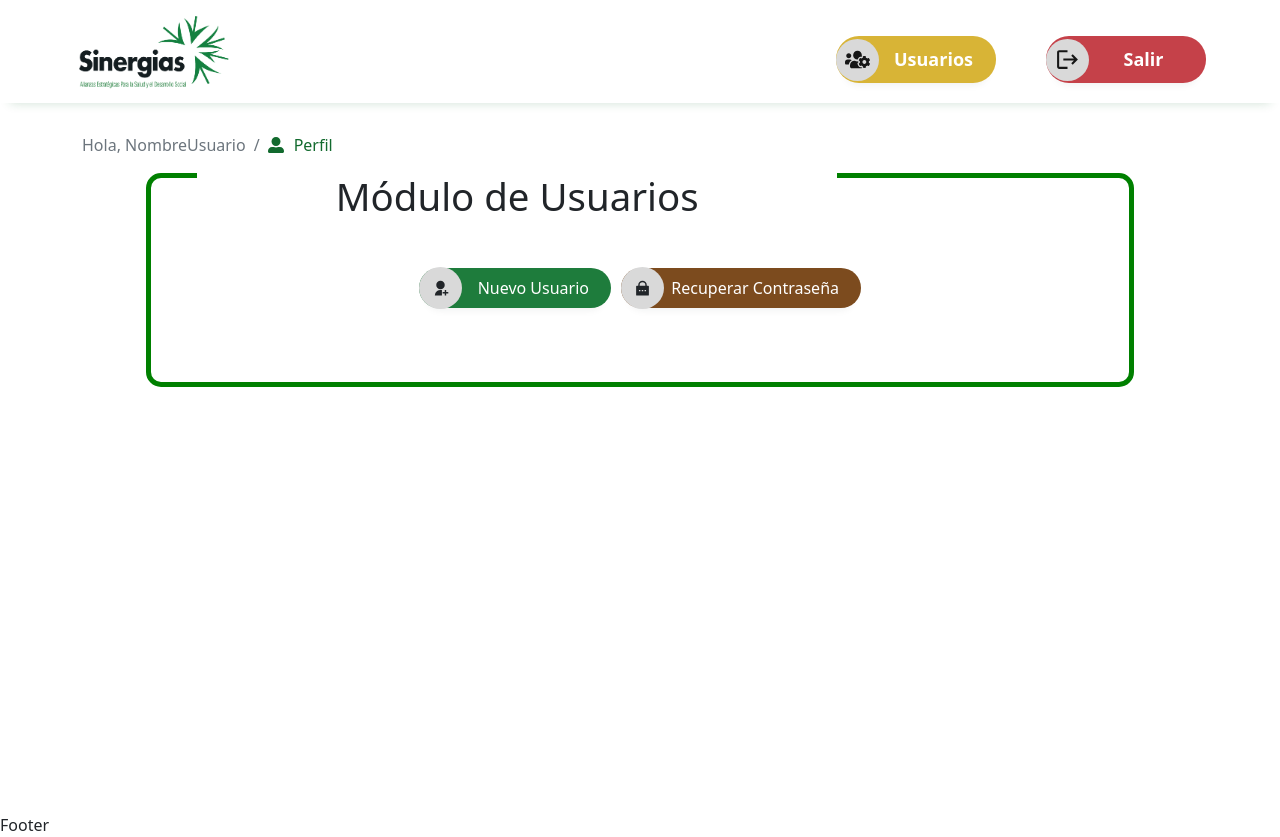
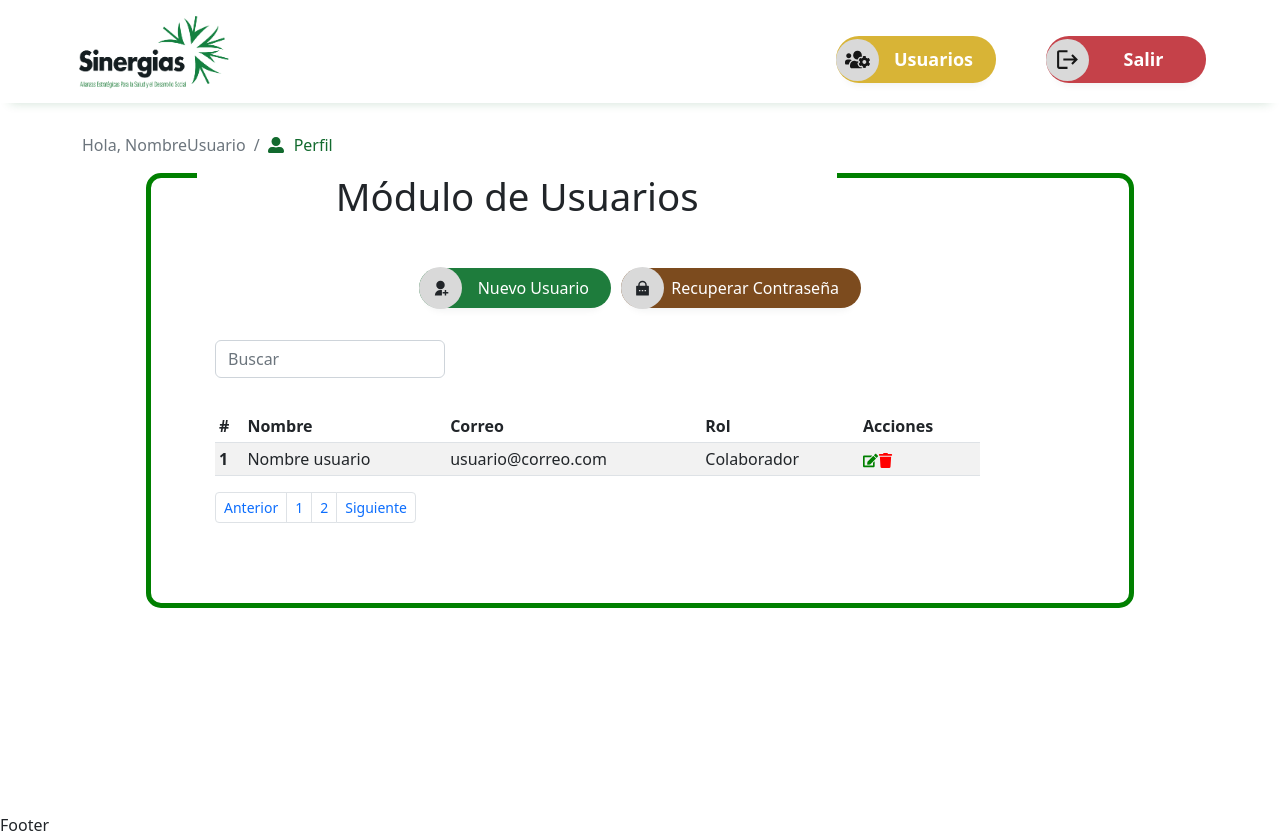
Before and after one commit to programateacademy/Sinergias-Alianzas-Front-end, a React (Create React App) app: page /users in a window 1280 px wide. Built offline with nearby package versions, Linux system fonts and the light colour scheme.

Commit message:
Se realiza maquetado de la tabla, paginación y filtrado para el módulo de usuarios

```diff
--- a/public/index.html
+++ b/public/index.html
@@ -10,34 +10,15 @@
       content="Web site created using create-react-app"
     />
     <link rel="apple-touch-icon" href="%PUBLIC_URL%/logo192.png" />
-    <!--
-      manifest.json provides metadata used when your web app is installed on a
-      user's mobile device or desktop. See https://developers.google.com/web/fundamentals/web-app-manifest/
-    -->
+
     <link rel="manifest" href="%PUBLIC_URL%/manifest.json" />
-    <!--
-      Notice the use of %PUBLIC_URL% in the tags above.
-      It will be replaced with the URL of the `public` folder during the build.
-      Only files inside the `public` folder can be referenced from the HTML.
 
-      Unlike "/favicon.ico" or "favicon.ico", "%PUBLIC_URL%/favicon.ico" will
-      work correctly both with client-side routing and a non-root public URL.
-      Learn how to configure a non-root public URL by running `npm run build`.
-    -->
     <title>React App</title>
   </head>
   <body>
     <noscript>You need to enable JavaScript to run this app.</noscript>
+    <div id="loader"></div>
     <div id="root"></div>
-    <!--
-      This HTML file is a template.
-      If you open it directly in the browser, you will see an empty page.
 
-      You can add webfonts, meta tags, or analytics to this file.
-      The build step will place the bundled scripts into the <body> tag.
-
-      To begin the development, run `npm start` or `yarn start`.
-      To create a production bundle, use `npm run build` or `yarn build`.
-    -->
   </body>
 </html>
--- a/src/App.js
+++ b/src/App.js
@@ -9,7 +9,7 @@ import { setUser } from "./store/actions/authSlice";
 
 // Componentes
 import Layout from "./components/Layout/Layout";
-import Verify from './components/Verify/Verify'
+import Verify from './components/Verify/Verify';
 
 // Páginas
 import Login from "./pages/Login/Login";
@@ -33,25 +33,37 @@ function App() {
 
   return (
     <BrowserRouter>
+      {/* Notificaciones */}
       <ToastContainer />
 
       <Routes>
+        {
+          /*
+            - =================================
+            -       RUTAS MÓDULO USUARIOS
+            - =================================
+          */
+        }
         <Route path="/" element={<Login />} />
 
-        <Route path="/home" element={<Layout><Home/></Layout>}/>
+        <Route path="/users" element={<Layout><Users/></Layout>}/>
 
-        <Route path="/users" element={<Layout><Users/></Layout>}/>
+        <Route path="/profile" element={<Layout><Profile/></Layout>}/>
 
         <Route path="/reset-password/:resetToken" element={<ResetPassword />} />
 
         <Route path="/login-with-code/:email" element={<LoginWithCode />} />
 
-        <Route path="/users" element={<Layout><Users/></Layout>}/>
-
         <Route path="/verify/:verificationToken" element={<Layout><Verify/></Layout>}/>
 
-        <Route path="/profile" element={<Layout><Profile/></Layout>}/>
-
+        {
+          /*
+            - =================================
+            -     RUTAS MÓDULO COMPONENTES
+            - =================================
+          */
+        }
+        <Route path="/home" element={<Layout><Home/></Layout>}/>
       </Routes>
     </BrowserRouter>
   );
--- /dev/null
+++ b/src/components/Pagination/Pagination.jsx
@@ -0,0 +1,33 @@
+// Dependencias
+import React from "react";
+
+// Estilos
+import { Pagination, PaginationItem, PaginationLink } from "reactstrap";
+
+const PaginationC = () => {
+  return (
+    <Pagination size="sm">
+      <PaginationItem>
+        <PaginationLink href="#" previous>
+          Anterior
+        </PaginationLink>
+      </PaginationItem>
+
+      <PaginationItem>
+        <PaginationLink href="#">1</PaginationLink>
+      </PaginationItem>
+
+      <PaginationItem>
+        <PaginationLink href="#">2</PaginationLink>
+      </PaginationItem>
+
+      <PaginationItem>
+        <PaginationLink href="#" next>
+          Siguiente
+        </PaginationLink>
+      </PaginationItem>
+    </Pagination>
+  );
+};
+
+export default PaginationC;
--- /dev/null
+++ b/src/components/RowTableUsers/RowTableUsers.jsx
@@ -0,0 +1,23 @@
+// Dependencias
+import React from "react";
+
+// Iconos
+import { FaEdit, FaTrash } from "react-icons/fa";
+
+const RowTableUsers = () => {
+  return (
+    <tr>
+      <th scope="row">1</th>
+      <td>Nombre usuario</td>
+      <td>usuario@correo.com</td>
+      <td>Colaborador</td>
+      <td>
+        <FaEdit color="green" size={15} />
+
+        <FaTrash color="red" size={15} />
+      </td>
+    </tr>
+  );
+};
+
+export default RowTableUsers;
--- /dev/null
+++ b/src/components/Search/Search.jsx
@@ -0,0 +1,13 @@
+// Dependencias
+import React from "react";
+
+// Estilos
+import { Input } from "reactstrap";
+
+const Search = ({ value, onChange }) => {
+  return (
+    <Input placeholder="Buscar" type="text" value={value} onChange={onChange} />
+  );
+};
+
+export default Search;
--- a/src/pages/Users/Users.css
+++ b/src/pages/Users/Users.css
@@ -35,3 +35,16 @@
   margin-top: 1rem;
   max-width: 90%;
 }
+
+.all-users {
+  max-width: 90%;
+  margin: 2rem 0 0 0;
+}
+
+.all-users input {
+  width: 30%;
+}
+
+.table-users {
+  margin-top: 2rem;
+}
--- a/src/pages/Users/Users.jsx
+++ b/src/pages/Users/Users.jsx
@@ -7,8 +7,12 @@ import { motion } from "framer-motion";
 // Componentes
 import AddUser from "../../components/AddUser/AddUser";
 import ForgotPassword from "../../components/ForgotPassword/ForgotPassword";
+import Search from "../../components/Search/Search";
+import RowTableUsers from "../../components/RowTableUsers/RowTableUsers";
+import Pagination from "../../components/Pagination/Pagination";
 
 // Estilos
+import { Table } from "reactstrap";
 import "./Users.css";
 
 const Users = () => {
@@ -30,6 +34,28 @@ const Users = () => {
             </motion.li>
           </ul>
         </nav>
+
+        <section className="all-users">
+          <Search />
+
+          <Table hover responsive size="sm" striped className="table-users">
+            <thead>
+              <tr>
+                <th>#</th>
+                <th>Nombre</th>
+                <th>Correo</th>
+                <th>Rol</th>
+                <th>Acciones</th>
+              </tr>
+            </thead>
+
+            <tbody>
+              <RowTableUsers />
+            </tbody>
+          </Table>
+
+          <Pagination />
+        </section>
       </div>
     </>
   );
```
Also changed, not shown: src/components/Loader/Loader.jsx (added, +17 -0 lines), src/components/Loader/Loader.css (added), src/components/Pagination/Pagination.css (added), src/components/RowTableUsers/RowTableUsers.css (added), src/components/Search/Search.css (added).
